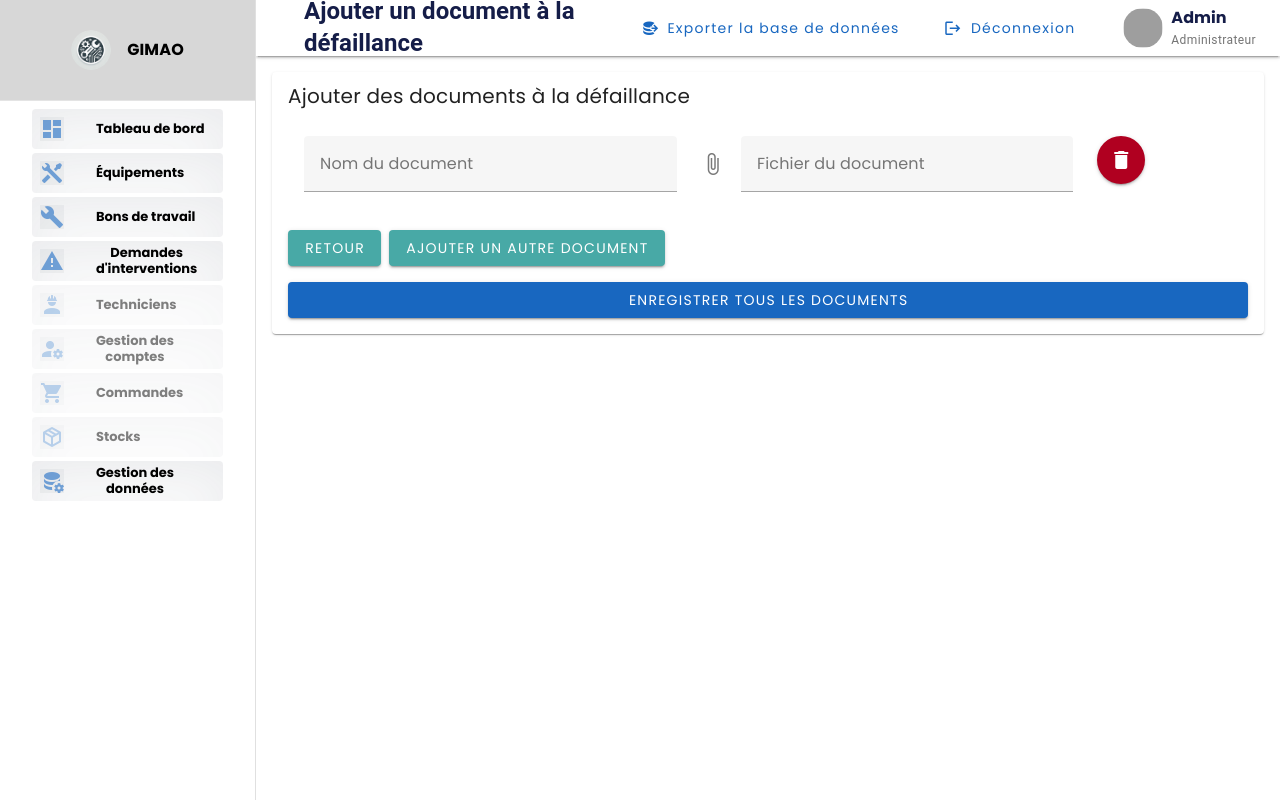
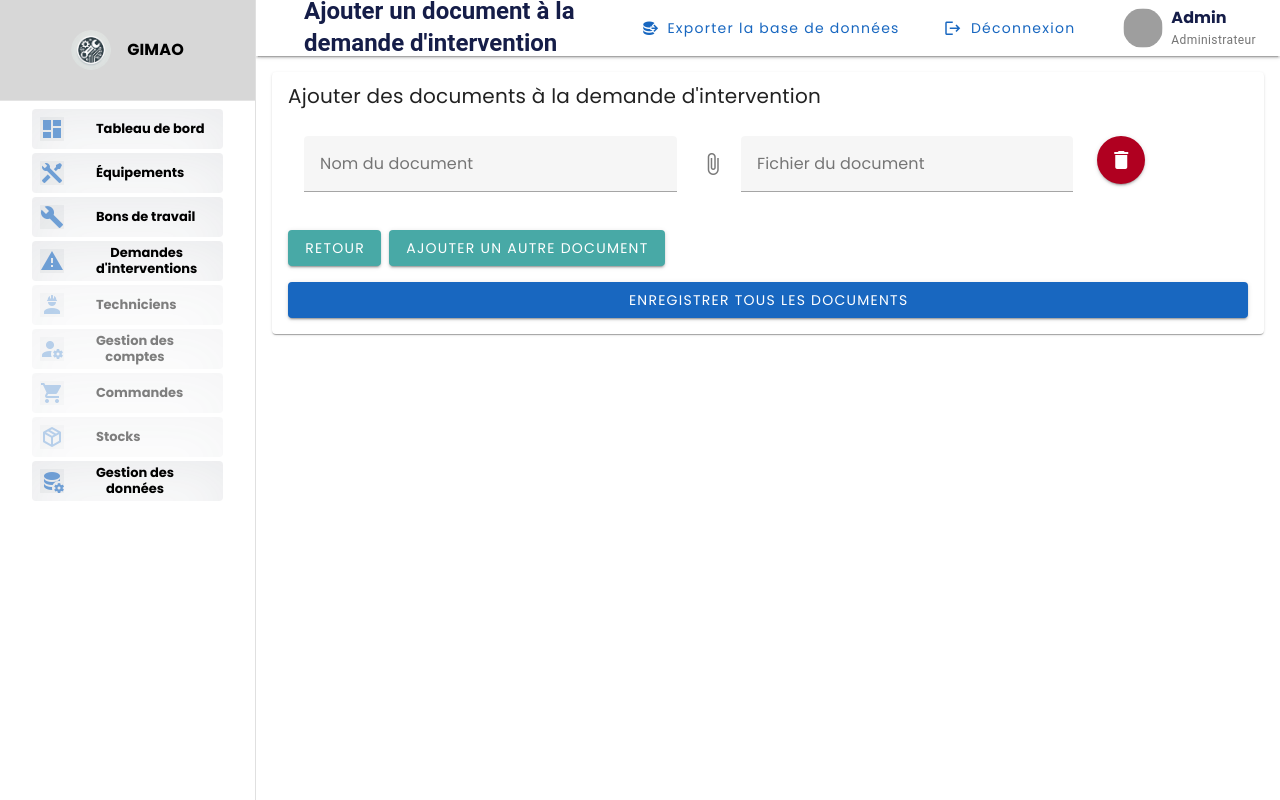
Before and after one commit to JDRSinclair/GIMAO, a Vue app in the folder frontend/: page /Failure/1/addDocument in a window 1280 px wide. Built offline with nearby package versions, Linux system fonts and the light colour scheme; grey boxes are pictures that could not be loaded; the HTML template or start-up script is replaced by a standard one.

Commit message:
Correction

```diff
--- a/frontend/src/router/index.js
+++ b/frontend/src/router/index.js
@@ -273,7 +273,7 @@ const routes = [
     name: 'AddDocumentFailure',
     component: AddDocumentFailure,
     props: true,
-    meta: { title: 'Ajouter un document à la défaillance' }
+    meta: { title: 'Ajouter un document à la demande d\'intervention' }
   },
 
   // Lieux ---------------------------------------------------------------
@@ -321,7 +321,7 @@ const routes = [
       path: '/ModelEquipmentDetail/:id',
       name: 'ModelEquipmentDetail',
       component: ModelEquipmentDetail,
-      meta: { title: 'Creer un modele equipement' }
+      meta: { title: 'Detail du modele equipement' }
     },
 
 
--- a/frontend/src/views/Failures/AddDocumentFailure.vue
+++ b/frontend/src/views/Failures/AddDocumentFailure.vue
@@ -1,7 +1,7 @@
 <template>
   <v-container>
     <v-card>
-      <v-card-title>Ajouter des documents à la défaillance</v-card-title>
+      <v-card-title>Ajouter des documents à la demande d'intervention</v-card-title>
       <v-card-text>
         <v-form @submit.prevent="submit_form">
           <v-container>
```
